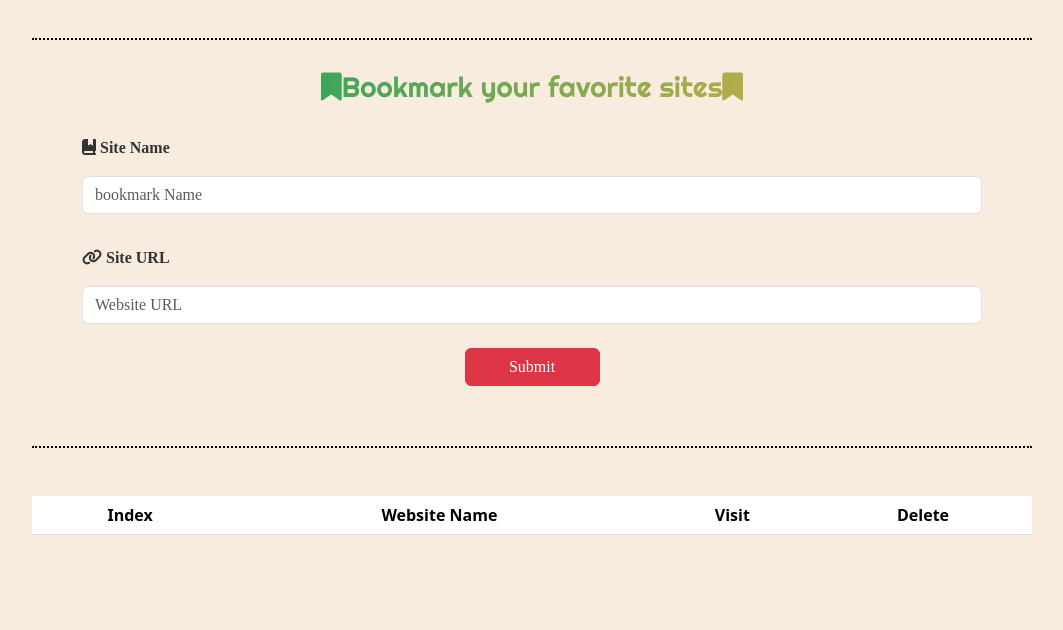
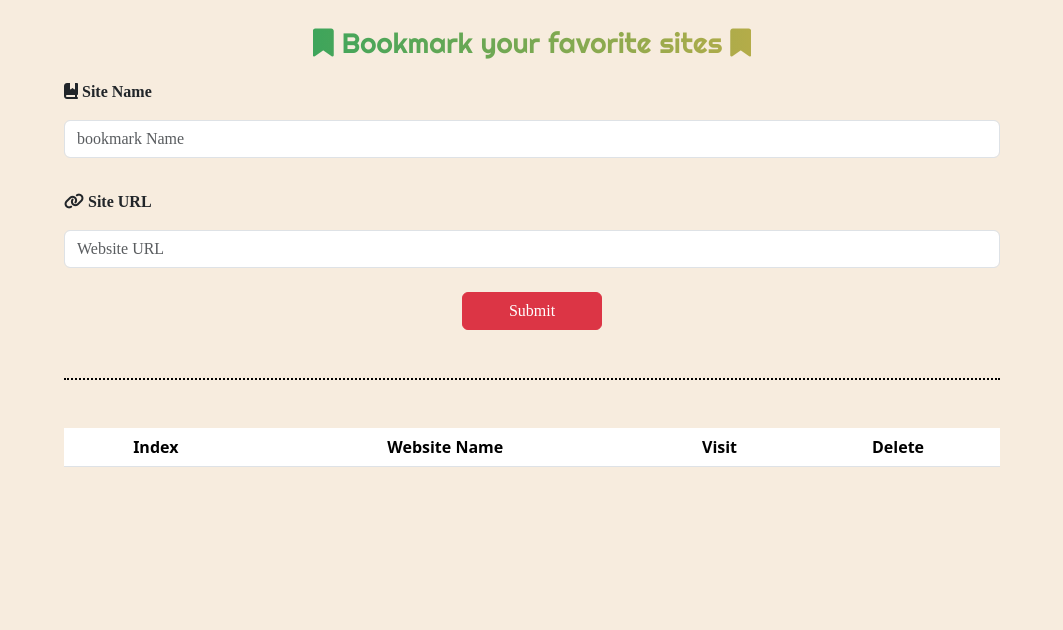
Before and after one commit to Sspark61/Route-Bookmark, a plain HTML site: page index.html in a window 1280 px wide. Shown: the part 170-800 px from the top of the page, without its empty margins (108-1171 px from the left). Drawn offline with nearby package versions, Linux system fonts and the light colour scheme; a web font is replaced by a local one.

Commit message:
Updated the styling by using Bootstrap more and removing styling from the css file

```diff
--- a/index.html
+++ b/index.html
@@ -23,16 +23,16 @@
   </head>
 
   <body>
-    <div class="container">
-      <h1>Bookmarker</h1>
-      <span></span>
+    <div class="container d-flex flex-column align-items-center justify-content-center mt-5 w-75">
+      <h1 class="position-relative">Bookmarker</h1>
+      <span class="mt-5 w-100"></span>
       <h3>
-        <i class="fa-solid fa-bookmark"></i>Bookmark your favorite sites<i
+        <i class="fa-solid fa-bookmark"></i> Bookmark your favorite sites <i
           class="fa-solid fa-bookmark"
         ></i>
       </h3>
-      <div class="input-data">
-        <label for="bookmarkNameInput" class="my-2"
+      <div class="input-data mt-1 d-flex flex-column w-100 gap-2">
+        <label for="bookmarkNameInput" class="my-2 fw-bold"
           ><i class="fa-solid fa-book-bookmark"></i> Site Name</label
         >
         <input
@@ -42,7 +42,7 @@
           id="bookmarkNameInput"
           name="bookmarkName"
         />
-        <label for="siteURLInput" class="my-2"
+        <label for="siteURLInput" class="my-2 fw-bold"
           ><i class="fa-solid fa-link"></i> Site URL</label
         >
         <input
@@ -54,7 +54,7 @@
         />
         <button class="btn btn-danger align-self-center" onclick="addsite()">Submit</button>
       </div>
-      <span></span>
+      <span class="mt-5 w-100"></span>
       <table class="table text-white text-center my-5">
         <thead>
           <th>Index</th>
--- a/styles.css
+++ b/styles.css
@@ -1,20 +1,10 @@
 body {
   background-color: #f7ecde;
-}
-
-.container {
-  margin-top: 5rem;
-  display: flex;
-  flex-direction: column;
-  align-items: center;
-  justify-content: center;
-  width: 80%;
 }
 
 .container h1 {
   font-family: Pacifico;
   font-size: 50px;
-  position: relative;
 }
 
 .container h1::before {
@@ -34,9 +24,7 @@ body {
 }
 
 .container span {
-  margin-top: 60px;
   border-bottom: 2px dotted black;
-  width: 100%;
 }
 
 .container h3 {
@@ -53,16 +41,6 @@ body {
 
 .input-data {
   font-family: PT Sans Caption;
-  margin-top: 1rem;
-  display: flex;
-  flex-direction: column;
-  width: 90%;
-  gap: 0.5rem;
-}
-
-.input-data label {
-  font-weight: bold;
-  color: #333;
 }
 
 .input-data button{
```
